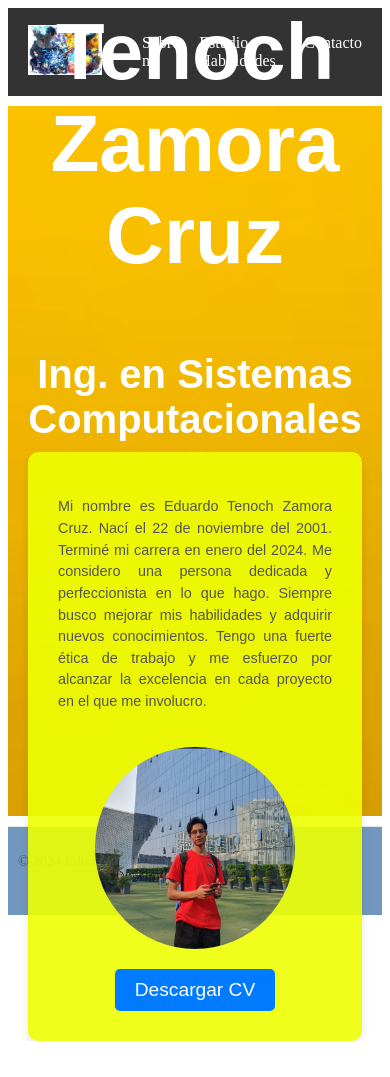
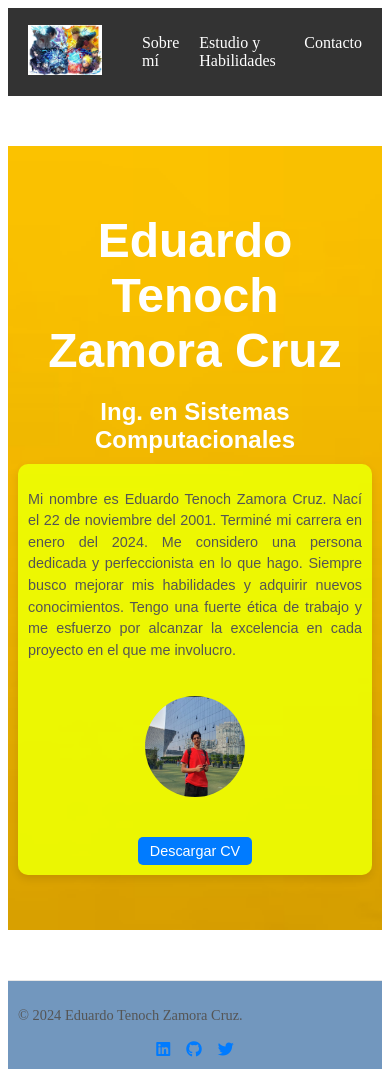
Before and after one commit to eduardotenoch/portafolioTenoch, a React (Create React App) app: page /sobremi in a window 390 px wide. Before the commit the page ends 1041 px from the top, so only its background shows below. Built offline with nearby package versions, Linux system fonts and the light colour scheme.

Commit message:
respponsiba

```diff
--- a/src/Pages/Sobremi.js
+++ b/src/Pages/Sobremi.js
@@ -1,7 +1,7 @@
 import React, { useEffect, useState } from 'react';
 import foto from '../images/Captura desde 2024-07-24 18-14-15.png';
 import './Sobremi.scss';
-import cvFile from '../docs/Registro de Proyecto de Investigación Eduardo Tenoch Zamora Cruz.odt'; // Asegúrate de que la ruta sea correcta
+import cvFile from '../documents/CV_Eduardo_Tenoch_Zamora_Cruz.pdf'; // Asegúrate de que la ruta sea correcta
 
 export function Sobremi() {
   const [loaded, setLoaded] = useState(false);
--- a/src/Pages/Sobremi.scss
+++ b/src/Pages/Sobremi.scss
@@ -6,8 +6,8 @@
   padding: 20px;
   font-family: 'Arial', sans-serif;
   background: url('../images/fotoyo.avif') no-repeat center center/cover; /* Fondo de imagen */
-  height: calc(90vh - 90px); /* Ajuste para header y footer */
-  margin: 10px 0; /* Espacio para header y footer */
+  height: calc(100vh - 100px); /* Ajuste para header y footer */
+  margin: 50px 0; /* Espacio para header y footer */
   opacity: 0;
   transform: translateY(100%);
   transition: opacity 1s ease, transform 1s ease;
@@ -17,11 +17,85 @@
     transform: translateY(0);
   }
 }
+
+.name-title {
+  font-size: 5rem; /* Tamaño de fuente más grande */
+  color: #fff;
+  margin-bottom: 10px; /* Espacio inferior reducido */
+  text-align: center;
+
+  @media (max-width: 768px) {
+    font-size: 4rem; /* Tamaño de fuente más pequeño en pantallas pequeñas */
+  }
+
+  @media (max-width: 480px) {
+    font-size: 3rem; /* Tamaño de fuente más pequeño en teléfonos */
+  }
+}
+
 .degree-title {
   font-size: 2.5rem; /* Tamaño de fuente más pequeño */
   color: #fff; /* Color blanco para que coincida con el resto del texto */
   margin-top: 10px; /* Espacio superior para separarlo del nombre */
-  text-align: center; /* Centrar el texto */
+  text-align: center;
+
+  @media (max-width: 768px) {
+    font-size: 2rem; /* Tamaño de fuente más pequeño en pantallas pequeñas */
+  }
+
+  @media (max-width: 480px) {
+    font-size: 1.5rem; /* Tamaño de fuente más pequeño en teléfonos */
+  }
+}
+
+.personal-info {
+  display: flex;
+  flex-direction: column;
+  align-items: center;
+  background-color: rgba(238, 255, 3, 0.9); /* Fondo completamente negro */
+  padding: 20px; /* Espaciado interno reducido */
+  border-radius: 10px;
+  box-shadow: 0 4px 8px rgba(0, 0, 0, 0.1);
+  max-width: 800px; /* Aumentar el ancho máximo */
+  text-align: center;
+  width: 100%; /* Asegúrate de que use el 100% del ancho disponible */
+
+  @media (max-width: 768px) {
+    padding: 15px; /* Reducir el padding en pantallas pequeñas */
+  }
+
+  @media (max-width: 480px) {
+    padding: 10px; /* Reducir el padding en teléfonos */
+  }
+}
+
+.profile-photo {
+  width: 200px; /* Aumentar el tamaño de la foto */
+  height: auto;
+  border-radius: 50%;
+  margin-top: 20px;
+
+  @media (max-width: 768px) {
+    width: 150px; /* Reducir tamaño en pantallas pequeñas */
+  }
+
+  @media (max-width: 480px) {
+    width: 100px; /* Reducir tamaño en teléfonos */
+  }
+}
+
+.text-content {
+  color: #fff; /* Color blanco para el texto */
+  font-size: 2rem; /* Tamaño de la fuente aumentado */
+  line-height: 1.8; /* Aumentar el interlineado */
+
+  @media (max-width: 768px) {
+    font-size: 1.5rem; /* Tamaño de fuente más pequeño en pantallas pequeñas */
+  }
+
+  @media (max-width: 480px) {
+    font-size: 1.2rem; /* Tamaño de fuente más pequeño en teléfonos */
+  }
 }
 
 .download-button {
@@ -34,40 +108,19 @@
   cursor: pointer; /* Cambia el cursor al pasar el mouse */
   text-decoration: none; /* Sin subrayado para el texto */
   transition: background-color 0.3s; /* Transición suave para el color de fondo */
+  margin-top: 20px; /* Espacio superior para separarlo del texto */
 
   &:hover {
     background-color: #0056b3; /* Color del botón al pasar el mouse */
   }
+
+  @media (max-width: 768px) {
+    font-size: 1rem; /* Tamaño de fuente más pequeño en pantallas pequeñas */
+    padding: 8px 16px; /* Ajustar el padding */
+  }
+
+  @media (max-width: 480px) {
+    font-size: 0.9rem; /* Tamaño de fuente más pequeño en teléfonos */
+    padding: 6px 12px; /* Ajustar el padding */
+  }
 }
-
-.name-title {
-  font-size: 5rem; /* Tamaño de fuente más grande */
-  color: #fff;
-  margin-bottom: 60px; /* Aumentar el margen inferior */
-  text-align: center;
-}
-
-.personal-info {
-  display: flex;
-  flex-direction: column;
-  align-items: center;
-  background-color: rgba(238, 255, 3, 0.9); /* Fondo completamente negro */
-  padding: 30px; /* Aumentar el padding */
-  border-radius: 10px;
-  box-shadow: 0 4px 8px rgba(0, 0, 0, 0.1);
-  max-width: 800px; /* Aumentar el ancho máximo */
-  text-align: center;
-}
-
-.profile-photo {
-  width: 200px; /* Aumentar el tamaño de la foto */
-  height: auto;
-  border-radius: 50%;
-  margin-top: 20px;
-}
-
-.text-content {
-  color: #fff; /* Color blanco para el texto */
-  font-size: 2rem; /* Tamaño de la fuente aumentado */
-  line-height: 1.8; /* Aumentar el interlineado */
-}
```
